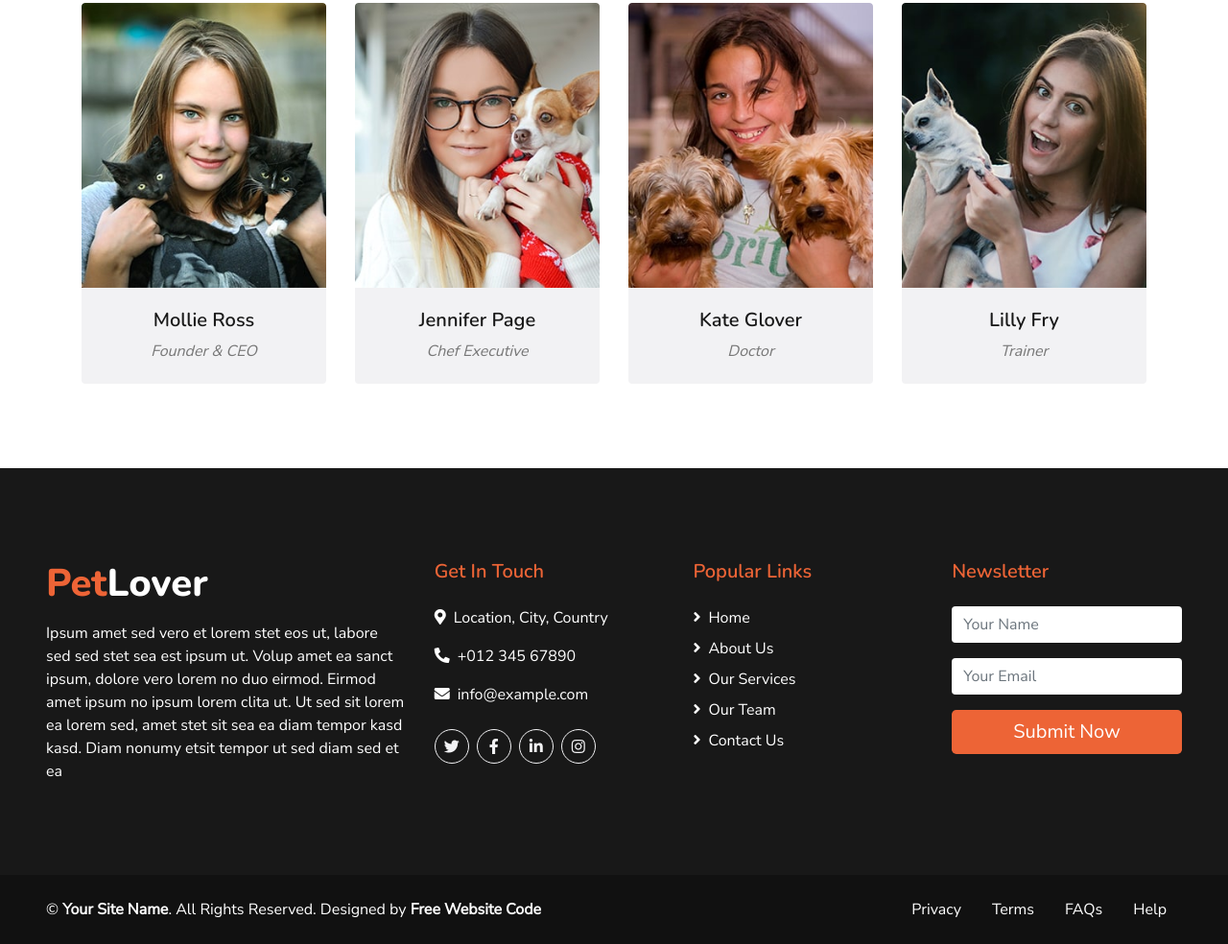
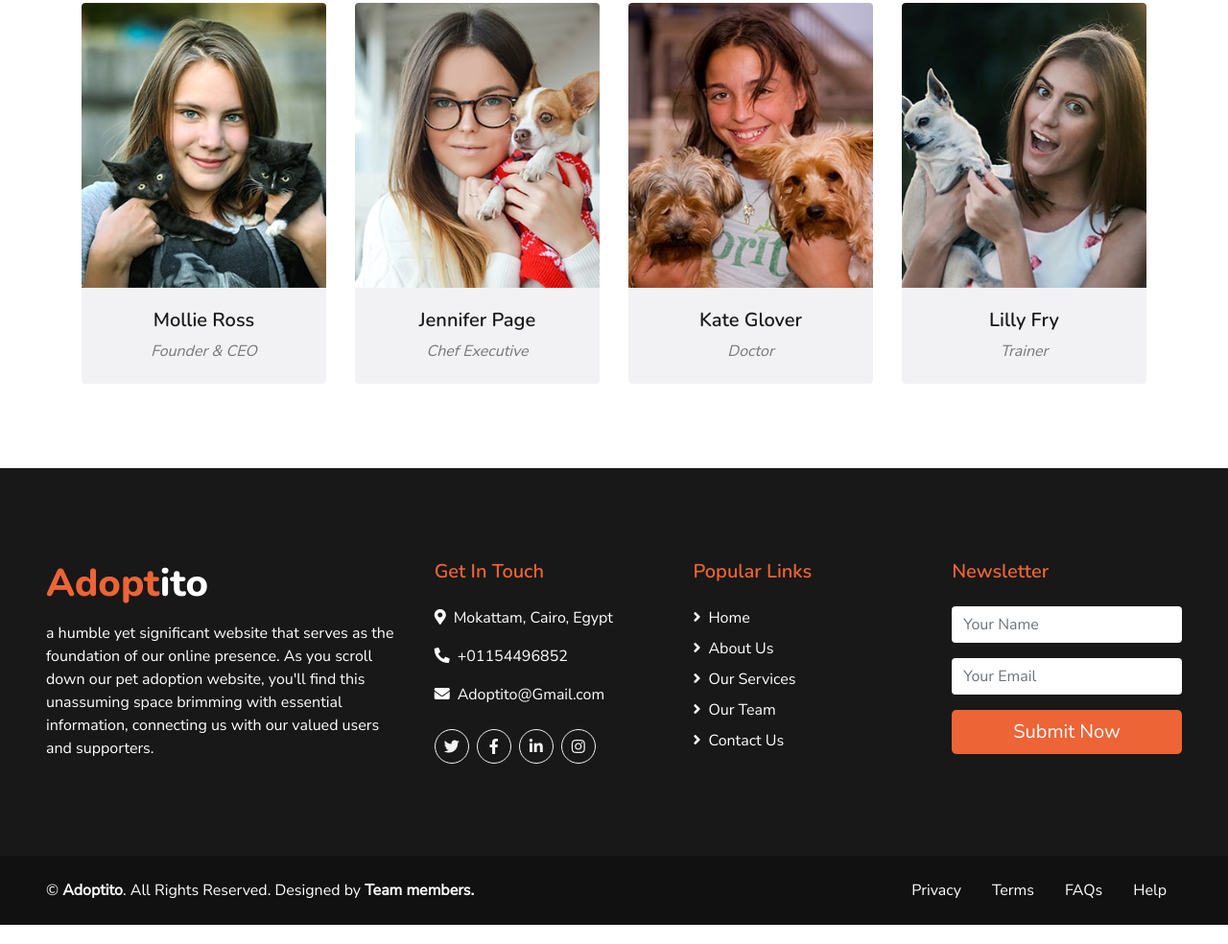
Before and after one commit to hassiebb/sw-project, a plain HTML site: page about.html in a window 1280 px wide. Shown: the part 1530-2514 px from the top of the page at 96% size. Drawn offline with nearby package versions, Linux system fonts and the light colour scheme.

Commit message:
Update about.html

```diff
--- a/about.html
+++ b/about.html
@@ -231,16 +231,16 @@
     <div class="container-fluid bg-dark text-white mt-5 py-5 px-sm-3 px-md-5">
         <div class="row pt-5">
             <div class="col-lg-4 col-md-12 mb-5">
-                <h1 class="mb-3 display-5 text-capitalize text-white"><span class="text-primary">Pet</span>Lover</h1>
-                <p class="m-0">Ipsum amet sed vero et lorem stet eos ut, labore sed sed stet sea est ipsum ut. Volup amet ea sanct ipsum, dolore vero lorem no duo eirmod. Eirmod amet ipsum no ipsum lorem clita ut. Ut sed sit lorem ea lorem sed, amet stet sit sea ea diam tempor kasd kasd. Diam nonumy etsit tempor ut sed diam sed et ea</p>
+                <h1 class="mb-3 display-5 text-capitalize text-white"><span class="text-primary">Adopt</span>ito</h1>
+                <p class="m-0"> a humble yet significant website that serves as the foundation of our online presence. As you scroll down our pet adoption website, you'll find this unassuming space brimming with essential information, connecting us with our valued users and supporters.</p>
             </div>
             <div class="col-lg-8 col-md-12">
                 <div class="row">
                     <div class="col-md-4 mb-5">
                         <h5 class="text-primary mb-4">Get In Touch</h5>
-                        <p><i class="fa fa-map-marker-alt mr-2"></i>Location, City, Country</p>
-                        <p><i class="fa fa-phone-alt mr-2"></i>+012 345 67890</p>
-                        <p><i class="fa fa-envelope mr-2"></i>info@example.com</p>
+                        <p><i class="fa fa-map-marker-alt mr-2"></i>Mokattam, Cairo, Egypt</p>
+                        <p><i class="fa fa-phone-alt mr-2"></i>+01154496852</p>
+                        <p><i class="fa fa-envelope mr-2"></i>Adoptito@Gmail.com</p>
                         <div class="d-flex justify-content-start mt-4">
                             <a class="btn btn-outline-light rounded-circle text-center mr-2 px-0" style="width: 36px; height: 36px;" href="#"><i class="fab fa-twitter"></i></a>
                             <a class="btn btn-outline-light rounded-circle text-center mr-2 px-0" style="width: 36px; height: 36px;" href="#"><i class="fab fa-facebook-f"></i></a>
@@ -280,8 +280,8 @@
         <div class="row">
             <div class="col-md-6 text-center text-md-left mb-3 mb-md-0">
                 <p class="m-0 text-white">
-                    &copy; <a class="text-white font-weight-bold" href="https://freewebsitecode.com">Your Site Name</a>. All Rights Reserved. Designed by
-                    <a class="text-white font-weight-bold" href="https://freewebsitecode.com">Free Website Code</a>
+                    &copy; <a class="text-white font-weight-bold" href="https://freewebsitecode.com">Adoptito</a>. All Rights Reserved. Designed by
+                    <a class="text-white font-weight-bold" href="https://freewebsitecode.com">Team members.</a>
                 </p>
             </div>
             <div class="col-md-6 text-center text-md-right">
```
